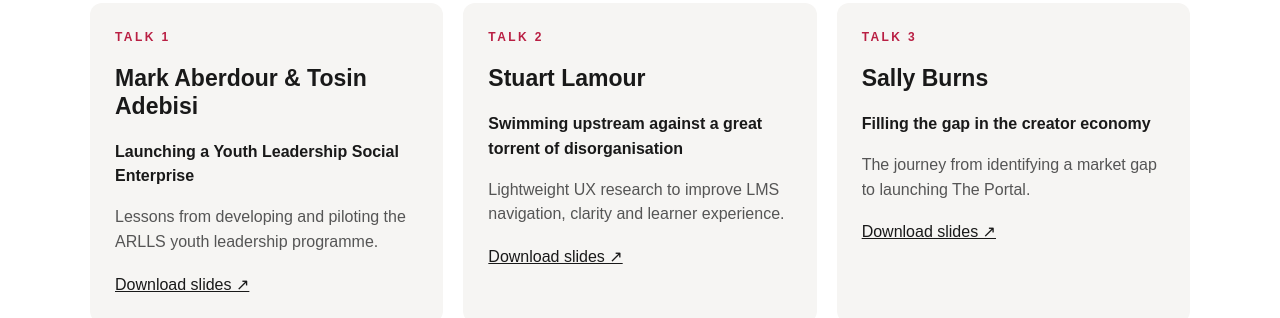
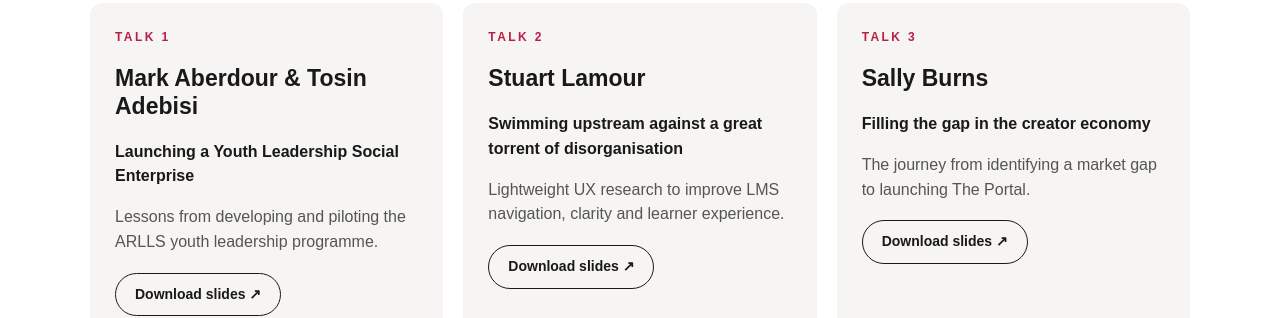
Before and after one commit to maberdour/learning-futures-brighton, an Astro site: page /learning-futures-brighton/past-events/january-2026 in a window 1280 px wide. Shown: the part 647-965 px from the top of the page. Built offline with nearby package versions, Linux system fonts and the light colour scheme; Astro itself is replaced by a stand-in of ours.

Commit message:
Style presentation download links as buttons

```diff
--- a/src/pages/past-events/[slug].astro
+++ b/src/pages/past-events/[slug].astro
@@ -12,4 +12,4 @@ const resourceUrl=(url: string | undefined) => {
   return url;
 };
 ---
-<Base title={event.title}><div class="wrap pagehead"><div class="eyebrow">Past Event · {date}</div><h1>{event.title}</h1><p class="lead">{event.summary}</p>{event.venue&&<p><strong>Venue:</strong> {event.venue}</p>}<a class="pill" href={event.lumaUrl} target="_blank" rel="noopener noreferrer">Original Luma event ↗</a></div><section><div class="wrap"><div class="sectionhead"><h2>Speakers and talks</h2></div><div class="speaker-grid">{speakers.map((speaker,i)=><article class="speaker-card"><div class="eyebrow">Talk {i+1}</div><h2>{speaker.name}</h2><strong>{speaker.talkTitle}</strong><p>{speaker.description}</p>{(speaker.slides||speaker.videoUrl)&&<div class="resource-links">{speaker.slides&&<a href={resourceUrl(speaker.slides)} target="_blank" rel="noopener noreferrer">Download slides ↗</a>}{speaker.videoUrl&&<a href={speaker.videoUrl} target="_blank" rel="noopener noreferrer">Watch recording ↗</a>}</div>}</article>)}</div><p><a href={root+'past-events/'}>← All past events</a></p></div></section></Base>
+<Base title={event.title}><div class="wrap pagehead"><div class="eyebrow">Past Event · {date}</div><h1>{event.title}</h1><p class="lead">{event.summary}</p>{event.venue&&<p><strong>Venue:</strong> {event.venue}</p>}<a class="pill" href={event.lumaUrl} target="_blank" rel="noopener noreferrer">Original Luma event ↗</a></div><section><div class="wrap"><div class="sectionhead"><h2>Speakers and talks</h2></div><div class="speaker-grid">{speakers.map((speaker,i)=><article class="speaker-card"><div class="eyebrow">Talk {i+1}</div><h2>{speaker.name}</h2><strong>{speaker.talkTitle}</strong><p>{speaker.description}</p>{(speaker.slides||speaker.videoUrl)&&<div class="resource-links">{speaker.slides&&<a class="pill" href={resourceUrl(speaker.slides)} target="_blank" rel="noopener noreferrer">Download slides ↗</a>}{speaker.videoUrl&&<a href={speaker.videoUrl} target="_blank" rel="noopener noreferrer">Watch recording ↗</a>}</div>}</article>)}</div><p><a href={root+'past-events/'}>← All past events</a></p></div></section></Base>
```
